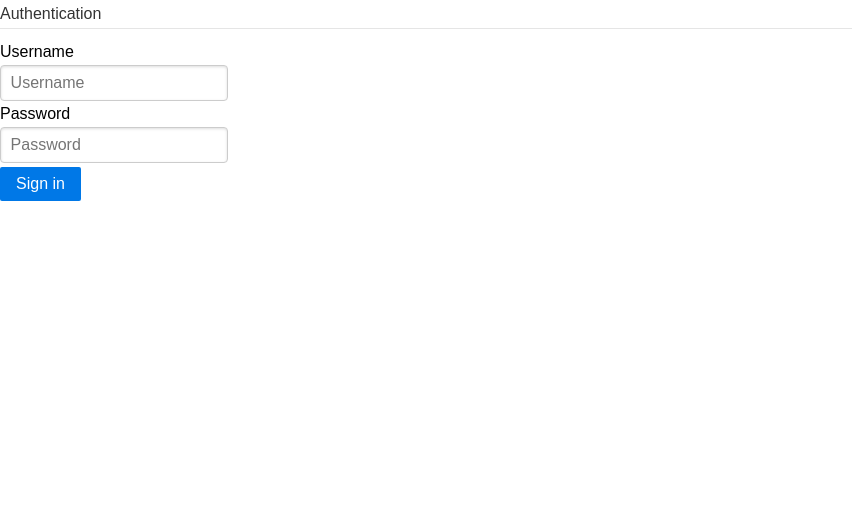
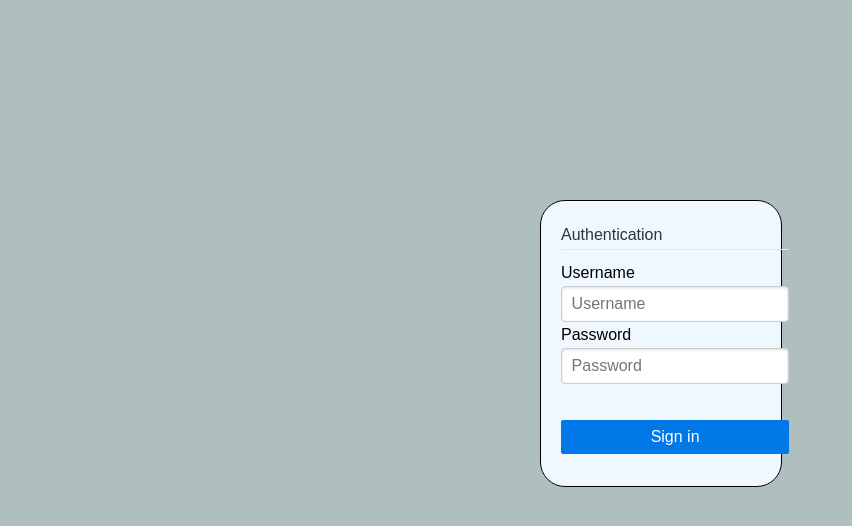
Before and after one commit to slundi/pseedbox, a Flask app: page /auth in a window 1280 px wide. Shown: the top 526 px of the page, without its empty margins (0-852 px from the left). Run offline with Flask 2, Linux system fonts and the light colour scheme.

Commit message:
Center login UI

```diff
--- /dev/null
+++ b/app/static/css/main.css
@@ -0,0 +1,15 @@
+body {background-color: #afbebe;}
+.rounded {
+    border-radius: 25px;
+    border: 1px solid black;
+}
+#login {
+    padding: 20px;
+    width: 200px;
+    background-color: aliceblue;
+    position:absolute;
+    top:50%;
+    left:50%;
+    margin-left:-100px;/* half width*/
+    margin-top:-200px;
+}
--- a/app/templates/auth.html
+++ b/app/templates/auth.html
@@ -6,10 +6,11 @@
 <title>pSeedbox - {{ _('Authentication') }}</title>
 <meta name="viewport" content="width=device-width, initial-scale=1">
 <link rel="stylesheet" type="text/css" media="screen" href="{{ url_for('static', filename='css/pure-min.css') }}" />
+<link rel="stylesheet" type="text/css" media="screen" href="{{ url_for('static', filename='css/main.css') }}" />
 </head>
 <body>
-    <form class="pure-form pure-form-stacked" method="POST" action="/auth">
-            <fieldset>
+    <form class="pure-form pure-form-stacked pure-g rounded" id="login" method="POST" action="/auth">
+        <fieldset class="pure-u-2-5">
             <legend>{{ _('Authentication') }}</legend>
 
             <label for="un">{{ _('Username') }}</label>
@@ -18,7 +19,7 @@
             <label for="p">{{ _('Password') }}</label>
             <input id="p" type="password" placeholder="Password">
 
-                    <button type="submit" class="pure-button pure-button-primary">{{ _('Sign in') }}</button>
+            <button type="submit" class="pure-button pure-button-primary pure-u-1" style="margin-top: 2em;">{{ _('Sign in') }}</button>
         </fieldset>
     </form>
 </body>
```
Lines whose indentation alone changed are shown as unchanged.
